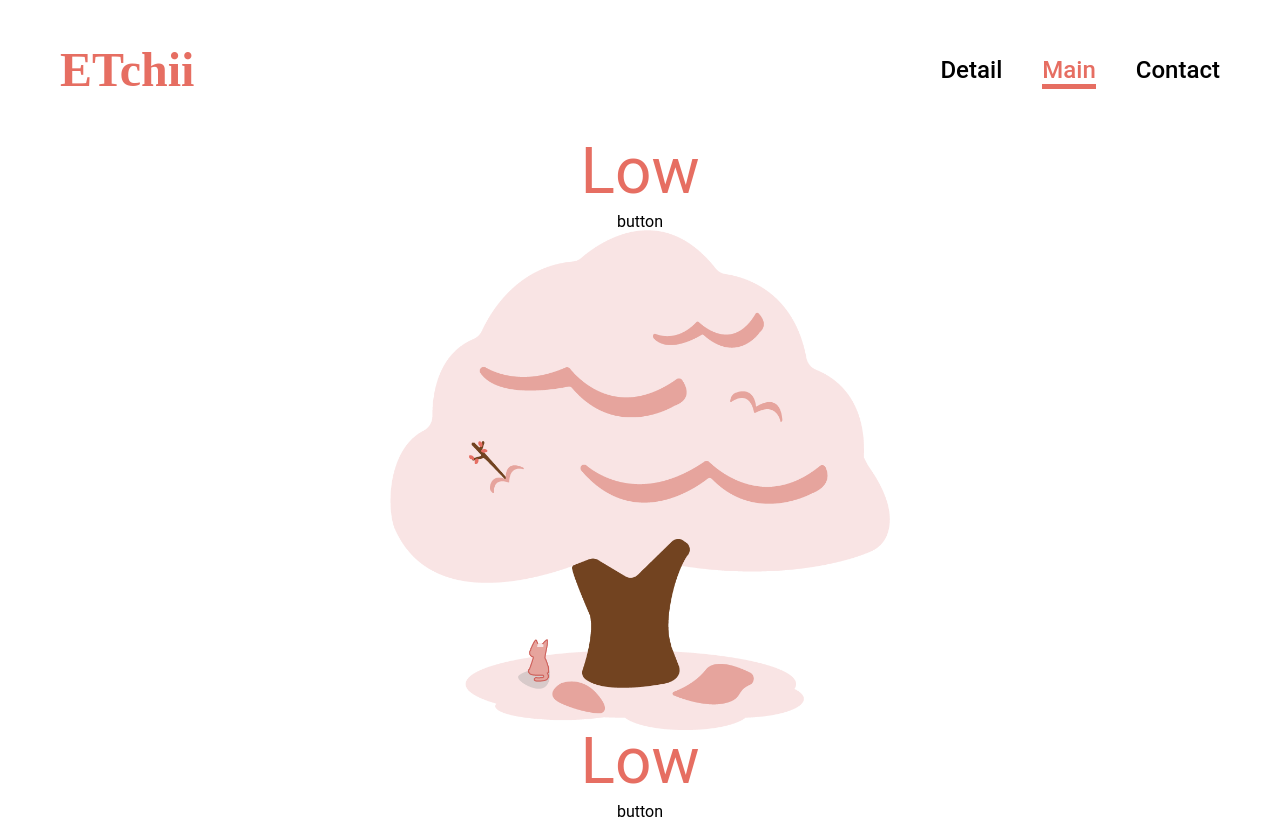
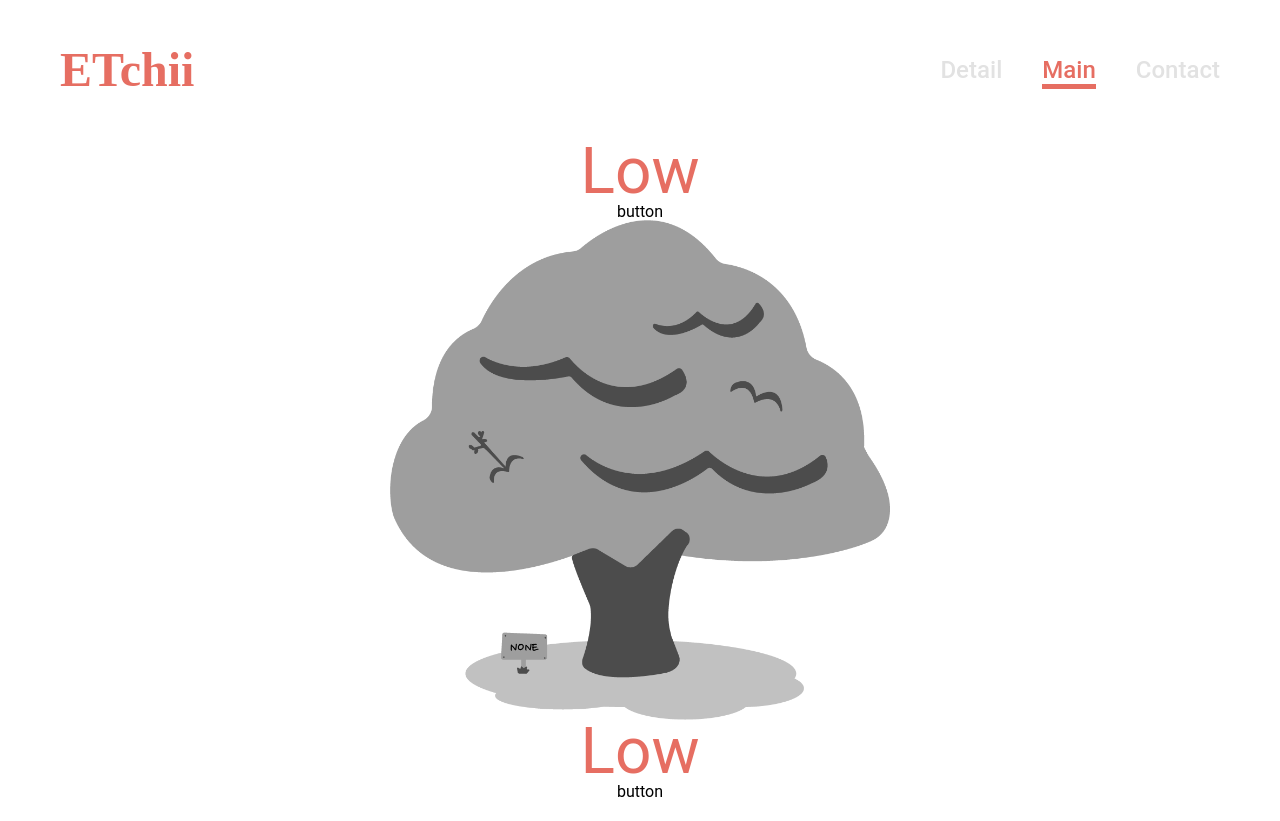
Before and after one commit to JaeilJO/pollen, a Next.js app: page / in a window 1280 px wide. Built offline with nearby package versions, Linux system fonts and the light colour scheme.

Commit message:
style: add animation for NavigationItme
- change bottom bar size when active
- change bottom bar color when non active

```diff
--- a/components/molecules/Header/Header.styled.tsx
+++ b/components/molecules/Header/Header.styled.tsx
@@ -29,15 +29,21 @@ export const NavigationItem = styled(Link)`
   text-decoration: none;
   position: relative;
   color: ${(props) =>
-    props.nowRouter === props.href ? props.theme.PrimaryColor : `black`};
+    props.nowRouter === props.href
+      ? props.theme.PrimaryColor
+      : props.theme.NonSelectColor};
   &:before {
-    display: ${(props) => (props.nowRouter === props.href ? `` : `none`)};
     content: "";
     position: absolute;
-    background-color: ${(props) => props.theme.PrimaryColor};
-    width: 100%;
+    background-color: ${(props) =>
+      props.nowRouter === props.href
+        ? props.theme.PrimaryColor
+        : props.theme.NonSelectColor};
+    width: ${(props) => (props.nowRouter === props.href ? `100%` : `0`)};
     height: 5px;
+    left: 0;
     bottom: -5px;
+    transition: 320ms;
   }
   @media screen and (max-width: 500px) {
     font-size: 1rem;
--- a/components/molecules/MainSection/MainSection.styled.tsx
+++ b/components/molecules/MainSection/MainSection.styled.tsx
@@ -1,4 +1,5 @@
 import styled from "styled-components";
+import Image from "next/image";
 
 export const MainSectionContainer = styled.section`
   flex-grow: 4;
@@ -6,3 +7,11 @@ export const MainSectionContainer = styled.section`
   justify-content: center;
   align-items: center;
 `;
+
+export const StatusImage = styled(Image)`
+  @media screen and (max-width: 500px) {
+    transition: 320ms;
+    width: 400px;
+    height: 400px;
+  }
+`;
--- a/components/molecules/MainSection/MainSection.tsx
+++ b/components/molecules/MainSection/MainSection.tsx
@@ -1,11 +1,11 @@
 import React from "react";
-import { MainSectionContainer } from "./MainSection.styled";
+import { MainSectionContainer, StatusImage } from "./MainSection.styled";
 import Image from "next/image";
 
 const MainSection = () => {
   return (
     <MainSectionContainer>
-      <Image src={"/1.png"} width={500} height={500} />
+      <StatusImage src={"/null.png"} width={500} height={500} />
     </MainSectionContainer>
   );
 };
--- a/components/molecules/StatusSection/StatusSection.styled.tsx
+++ b/components/molecules/StatusSection/StatusSection.styled.tsx
@@ -12,7 +12,6 @@ export const StatusBox = styled.div`
   display: flex;
   flex-direction: column;
   justify-content: space-between;
-  gap: 10px;
 `;
 
 export const StatusTextBox = styled.div`
@@ -22,7 +21,7 @@ export const StatusTextBox = styled.div`
   color: ${(props) => props.theme.PrimaryColor};
   display: flex;
   justify-content: center;
-  align-items: flex-start;
+  align-items: center;
 `;
 export const StatusButtonBox = styled.div`
   flex-grow: 1;
```
